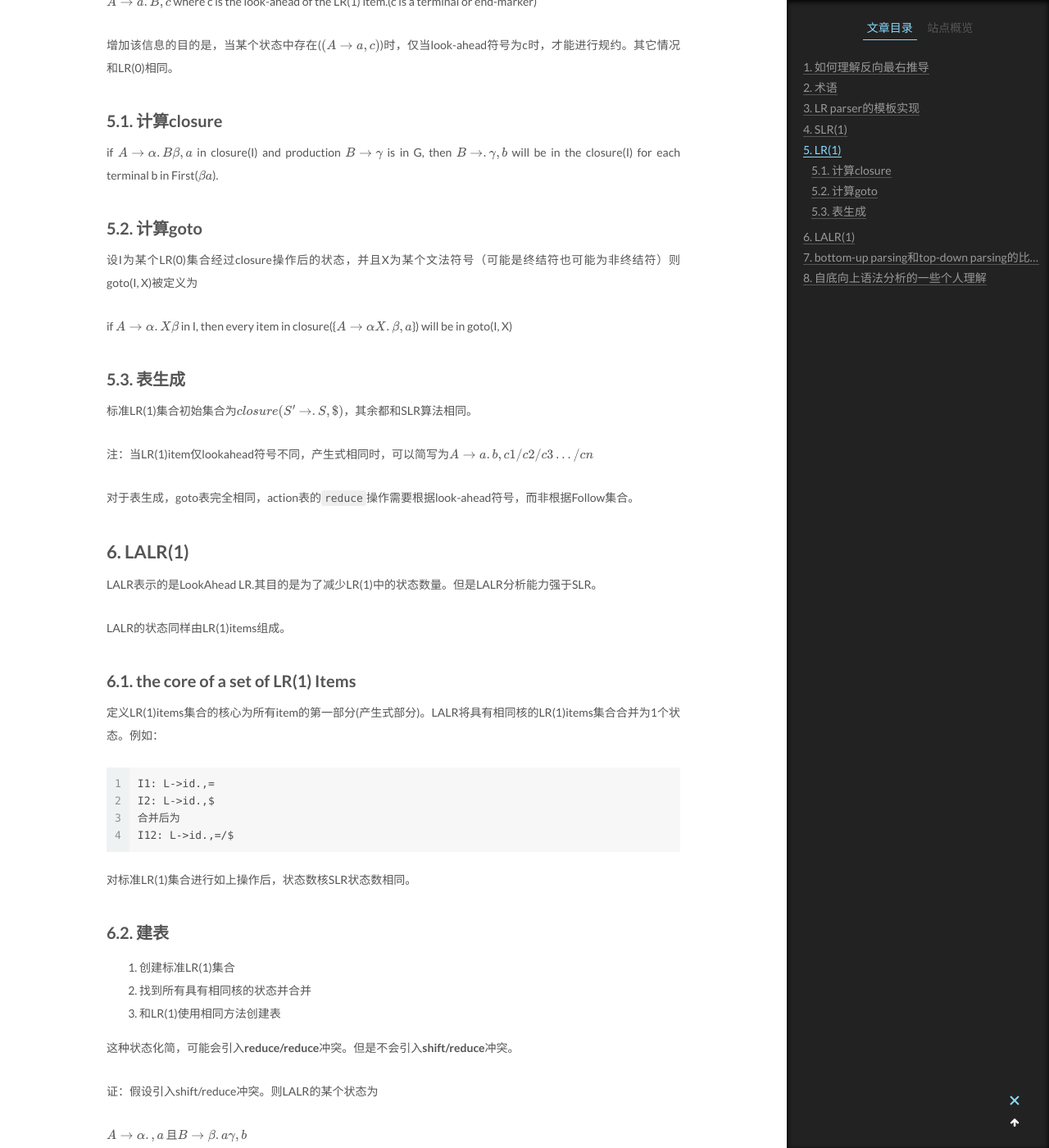
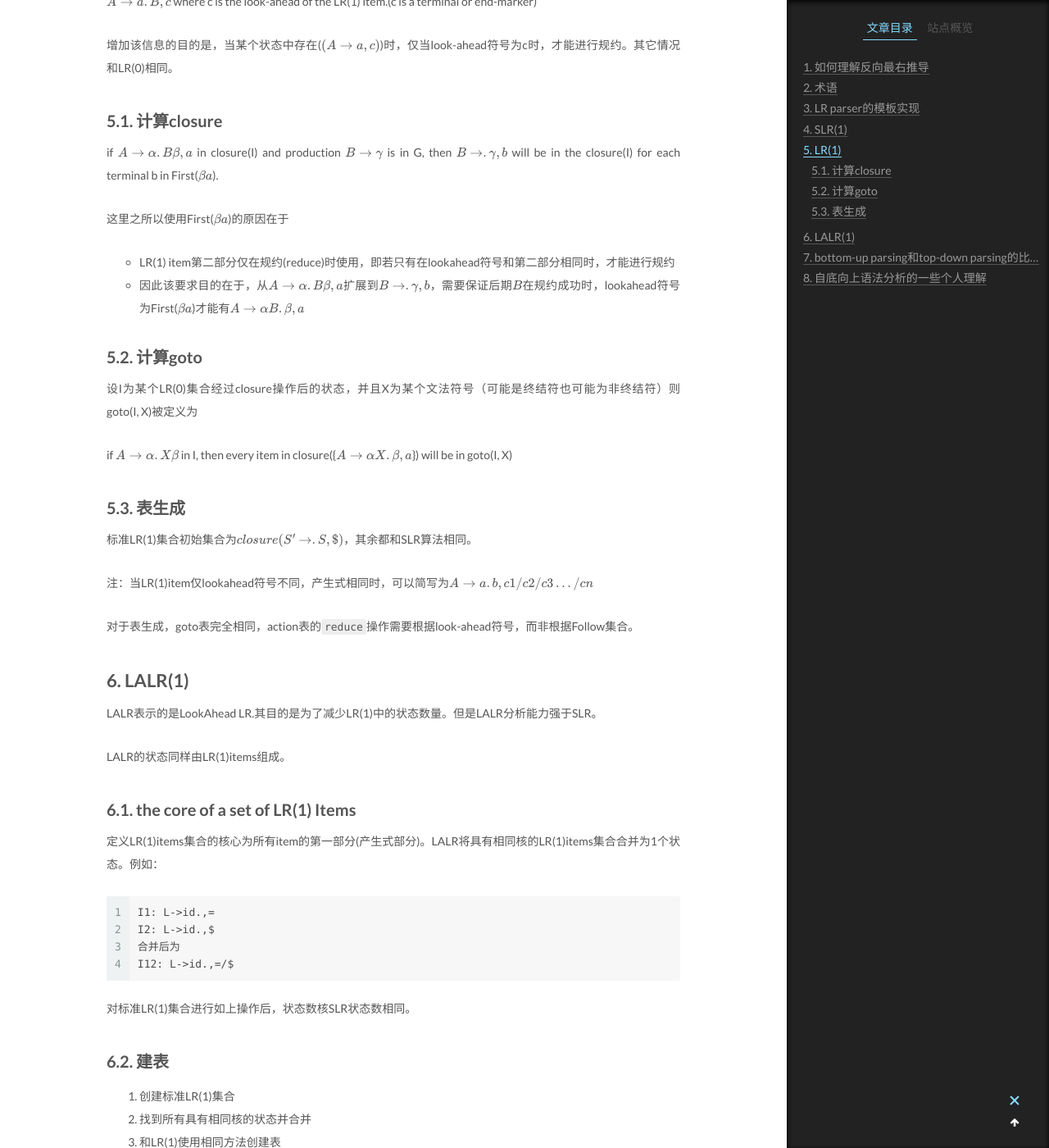
Before and after one commit to Willendless/willendless.github.io, a Jekyll site: the page built from _posts/2021-1-12-语法分析（三）.md, in a window 1280 px wide and 1400 px high, scrolled down 4213 px. Shown: the whole window at 82% size. Built offline with Jekyll 4.4.1, drawn with Linux system fonts in a browser that asks for light colours; formulas are drawn with MathJax 3; comment, search, counter and statistics services are not loaded.

Commit message:
chore: add content

```diff
--- a/_posts/2021-1-12-语法分析（三）.md
+++ b/_posts/2021-1-12-语法分析（三）.md
@@ -153,6 +153,11 @@ $A\to a.B, c$ where c is the look-ahead of the LR(1) item.(c is a terminal or en
 
 if $A\to\alpha.B\beta,a$ in closure(I) and production $B\to\gamma$ is in G, then $B\to.\gamma, b$ will be in the closure(I) for each terminal b in First($\beta a$).
 
+这里之所以使用First($\beta a$)的原因在于
+
++ LR(1) item第二部分仅在规约(reduce)时使用，即若只有在lookahead符号和第二部分相同时，才能进行规约
++ 因此该要求目的在于，从$A\to\alpha.B\beta,a$扩展到$B\to.\gamma, b$，需要保证后期$B$在规约成功时，lookahead符号为First($\beta a$)才能有$A\to\alpha B.\beta,a$
+
 ### 5.2. 计算goto
 
 设I为某个LR(0)集合经过closure操作后的状态，并且X为某个文法符号（可能是终结符也可能为非终结符）则goto(I, X)被定义为
```
